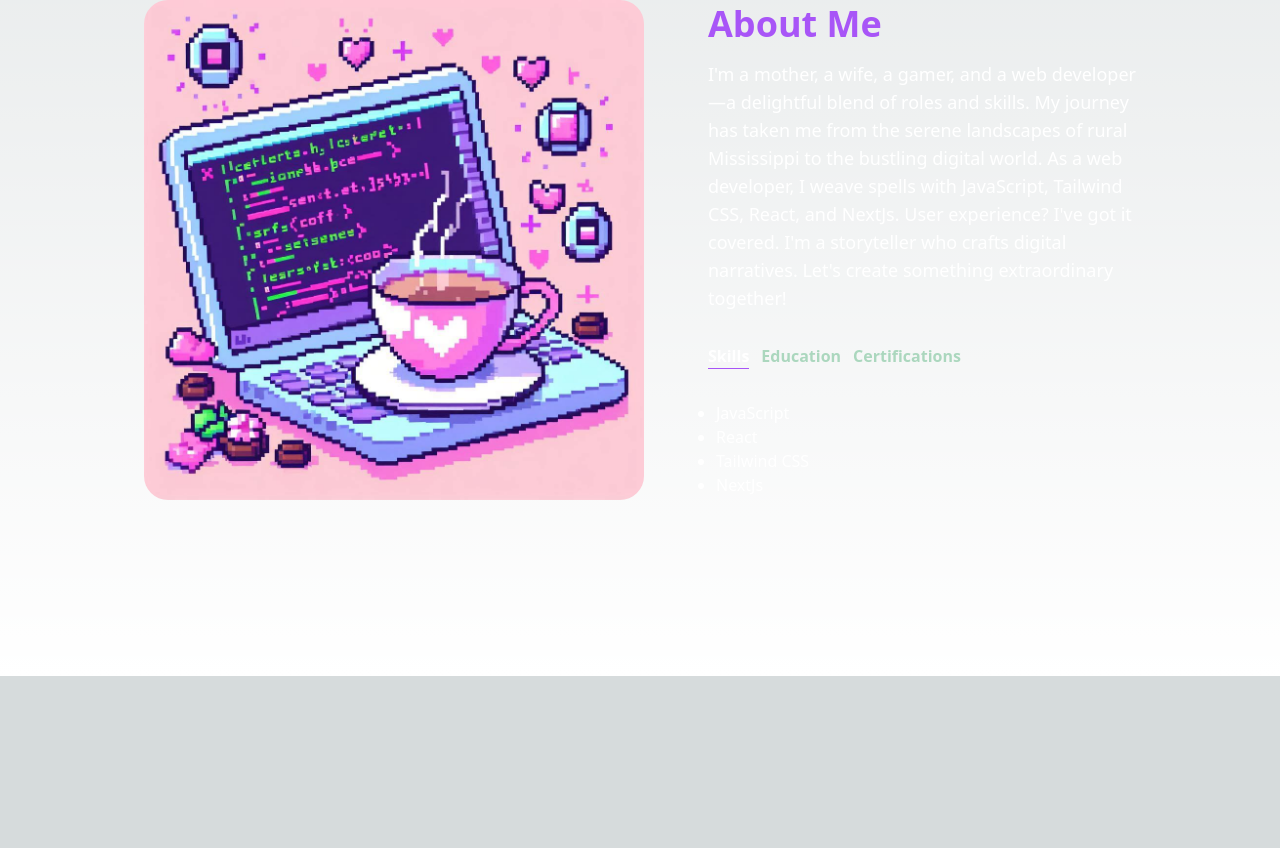
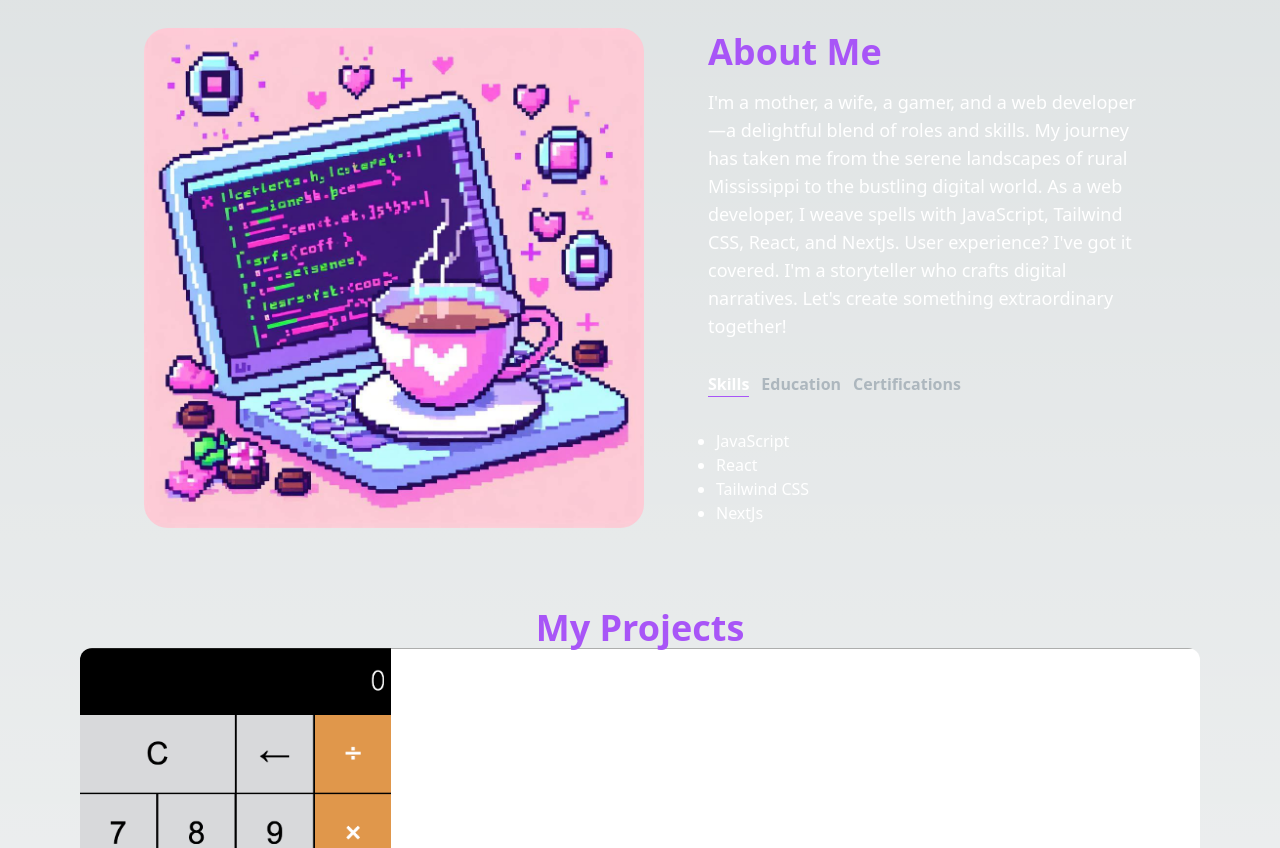
Before and after one commit to Jedikay/next-portfolio, a Next.js app: page / in a window 1280 px wide. Shown: the part 736-1584 px from the top of the page. Before the commit the page ends 1412 px from the top, so only its background shows below. Built offline with nearby package versions, Linux system fonts and the light colour scheme.

Commit message:
changed font color and styling

```diff
--- a/src/app/components/HeroSection.jsx
+++ b/src/app/components/HeroSection.jsx
@@ -31,7 +31,7 @@ const HeroSection = () => {
               repeat={Infinity}
             />
           </h1>
-          <p className="text-[#adb7be mb-6 text-base md:text-lg lg:text-xl">
+          <p className="text-[#adb7be mb-6 text-base md:text-lg lg:text-xl w-full md:w-4/5">
             I understand that pixels have personalities, and user interfaces
             whisper secrets. My rural roots ground me, but my digital wings
             soar. Hire me, and you&apos;ll get a dash of Southern charm, a pinch
--- a/src/app/components/ProjectCard.jsx
+++ b/src/app/components/ProjectCard.jsx
@@ -4,12 +4,12 @@ const ProjectCard = ({ imgUrl, title, description }) => {
   return (
     <div>
       <div
-        className="h-52 md:h-72"
+        className="h-52 md:h-72 rounded-t-xl"
         style={{ background: `url(${imgUrl})`, backgroundSize: "cover" }}
       ></div>
-      <div className="text-white">
-        <h5>{title}</h5>
-        <p>{description}</p>
+      <div className="text-white rounded-b-xl bg-[#181818] py-6 px-4">
+        <h5 className="mb-2 text-xl font-semibold">{title}</h5>
+        <p className="text-[#adb7be]">{description}</p>
       </div>
     </div>
   );
--- a/src/app/components/ProjectsSection.jsx
+++ b/src/app/components/ProjectsSection.jsx
@@ -7,25 +7,35 @@ const projectsData = [
     title: "JavaScript Calculator",
     description: "Calculator built using JavaScript.",
     image: "/images/projects/calc.png",
+    tag: ["All, JS"],
   },
   {
     id: 2,
     title: "JavaScript Mole Game",
     description: "Feed a mole game built using Javascript.",
     image: "/images/projects/molegame.png",
+    tag: ["All, JS"],
   },
   {
     id: 3,
     title: "React To Do List",
     description: "To Do list built using React",
     image: "/images/projects/todo.png",
+    tag: ["All, React"],
+  },
+  {
+    id: 4,
+    title: "NextJs Portfolio",
+    description: "Portfolio built using NextJs.",
+    image: "/images/projects/portfolio.png",
+    tag: ["All"],
   },
 ];
 
 const ProjectsSection = () => {
   return (
     <>
-      <h2 className="mt-4 text-4xl font-bold text-center text-white">
+      <h2 className="mt-4 text-4xl font-bold text-center text-purple-500">
         My Projects
       </h2>
       <div>
--- a/src/app/components/TabButton.jsx
+++ b/src/app/components/TabButton.jsx
@@ -3,7 +3,7 @@ import React from "react";
 const TabButton = ({ active, selectTab, children }) => {
   const buttonClasses = active
     ? "text-white border-b border-purple-500"
-    : "text-[#abd7be]";
+    : "text-[#adb7be]";
 
   return (
     <button onClick={selectTab}>
--- a/src/app/page.js
+++ b/src/app/page.js
@@ -1,5 +1,6 @@
 import HeroSection from "./components/HeroSection";
 import AboutSection from "./components/AboutSection";
+import ProjectsSection from "./components/ProjectsSection";
 
 export default function Home() {
   return (
@@ -7,6 +8,7 @@ export default function Home() {
       <div class="container mt-24 mx-auto px-12 py-4">
         <HeroSection />
         <AboutSection />
+        <ProjectsSection />
       </div>
     </main>
   );
```
Also changed, not shown: public/images/projects/portfolio.png (added).
